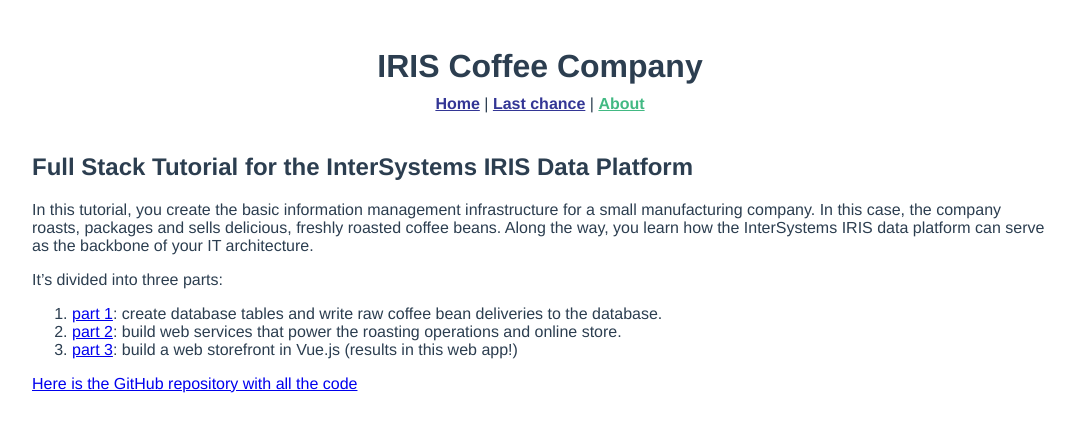
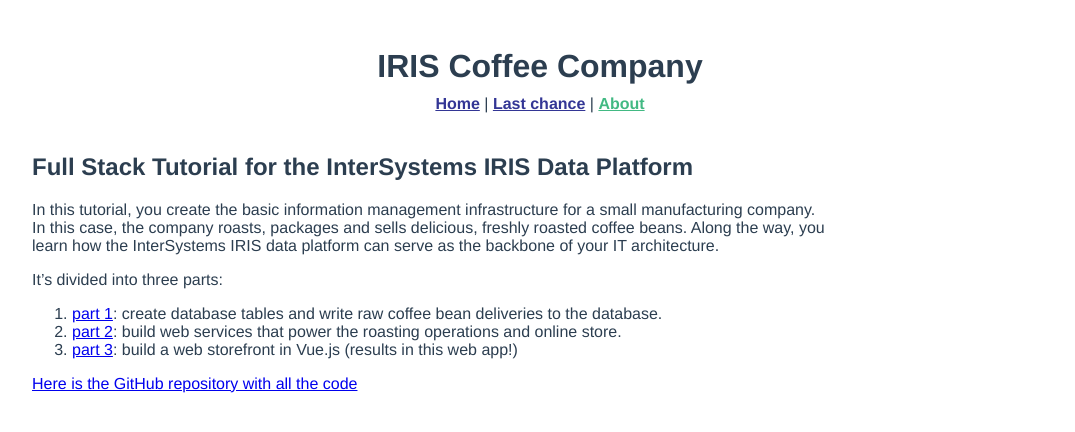
Before and after one commit to isc-rsingh/coffeeco, a Vue app in the folder frontend/: page /about in a window 1280 px wide. Shown: the top 432 px of the page, without its empty margins (100-1175 px from the left). Built offline with nearby package versions, Linux system fonts and the light colour scheme.

Commit message:
fixed linting error

```diff
--- a/frontend/src/App.vue
+++ b/frontend/src/App.vue
@@ -41,4 +41,8 @@ h1 {
 .warning {
   text-align: center;
 }
+
+.about {
+  max-width: 800px;
+}
 </style>
--- a/frontend/src/views/About.vue
+++ b/frontend/src/views/About.vue
@@ -1,7 +1,10 @@
 <template>
   <div class="about">
     <h2>Full Stack Tutorial for the InterSystems IRIS Data Platform</h2>
-    <p>In this tutorial, you create the basic information management infrastructure for a small manufacturing company. In this case, the company roasts, packages and sells delicious, freshly roasted coffee beans. Along the way, you learn how the InterSystems IRIS data platform can serve as the backbone of your IT architecture.</p>
+    <p>In this tutorial, you create the basic information management infrastructure
+ for a small manufacturing company. In this case, the company roasts,
+ packages and sells delicious, freshly roasted coffee beans. Along the way, you learn how
+ the InterSystems IRIS data platform can serve as the backbone of your IT architecture.</p>
 
     <p>It’s divided into three parts:
     <ol>
```
